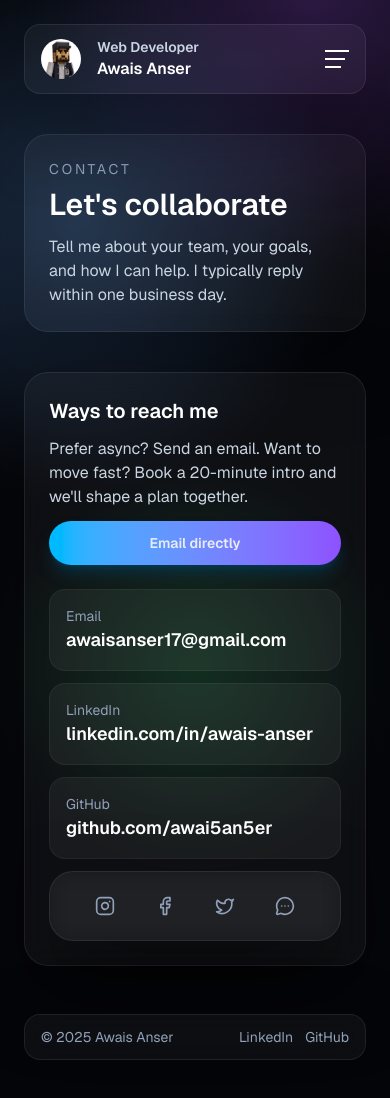
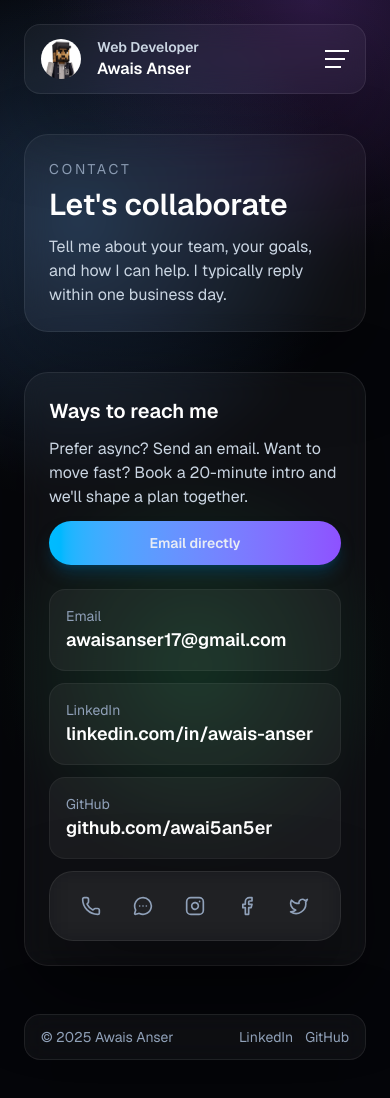
Before and after one commit to awai5an5er/Portfolio, a Next.js app: page /contact in a window 390 px wide. Shown: the top 1098 px of the page. Built offline with nearby package versions, Linux system fonts and the light colour scheme.

Commit message:
phone number link added

```diff
--- a/src/app/components/Links.tsx
+++ b/src/app/components/Links.tsx
@@ -1,15 +1,16 @@
-import { Facebook, Instagram, Twitter, MessageCircleMore } from 'lucide-react'
+import { Facebook, Instagram, Twitter, MessageCircleMore,Phone } from 'lucide-react'
 import Link from 'next/link'
 
 function Links() {
     const Icons = [
+        {Logo:Phone, href:"tel:+923150460352"},
+        {Logo:MessageCircleMore, href:"https://wa.me/+923150460352"},
         {Logo:Instagram, href:"https://www.instagram.com/awais_anser_?igsh=MXhzdmhxbzh0M3B3Zw=="},
         {Logo:Facebook, href:"https://www.facebook.com/awais.anser.520"},
         {Logo:Twitter, href:"https://x.com/awais_anser_?s=21"},
-        {Logo:MessageCircleMore, href:"https://wa.me/+923150460352"}
     ]
   return (
-    <section className="flex gap-10 md:gap-20 items-center justify-center glass rounded-3xl p-6 text-center sm:p-8">
+    <section className="flex gap-8 md:gap-15 items-center justify-center glass rounded-3xl p-6 text-center sm:p-8">
          {Icons.map(({ Logo, href }, index) => (
         <Link
           key={index}
```
